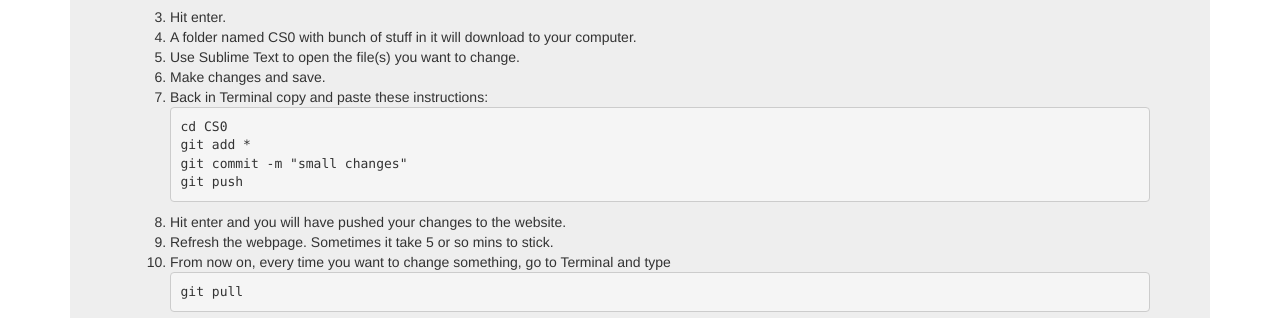
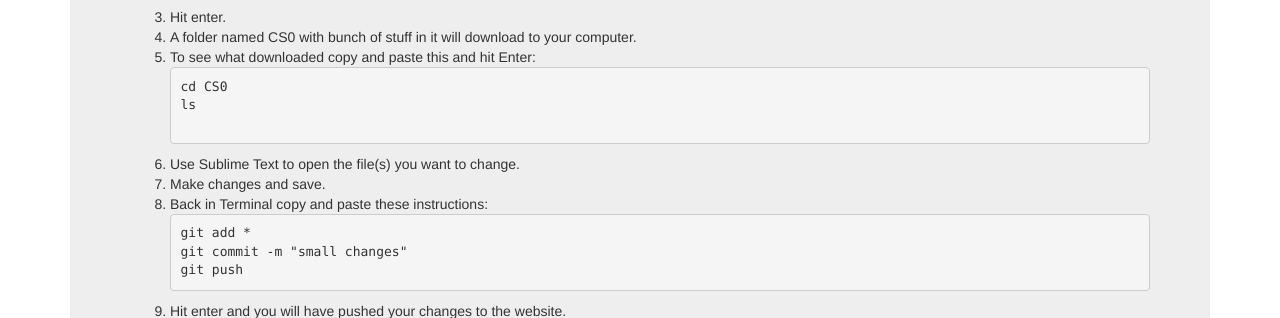
Before and after one commit to daltonschool/CS0, a plain HTML site: page index.html in a window 1280 px wide. Shown: the part 485-803 px from the top of the page. Drawn offline with nearby package versions, Linux system fonts and the light colour scheme.

Commit message:
updated instructions

```diff
--- a/index.html
+++ b/index.html
@@ -34,11 +34,15 @@
 				<pre>git clone https://github.com/daltonschool/CS0.git</pre></li>
 				<li>Hit enter.</li>
 				<li>A folder named CS0 with bunch of stuff in it will download to your computer.</li>
+				<li>To see what downloaded copy and paste this and hit Enter:
+					<pre>
+cd CS0
+ls
+					</pre></li>
 				<li>Use Sublime Text to open the file(s) you want to change.</li>
 				<li>Make changes and save.</li>
 				<li>Back in Terminal copy and paste these instructions:
 				<pre>
-cd CS0
 git add *
 git commit -m "small changes"
 git push</pre></li>
@@ -46,6 +50,7 @@ git push</pre></li>
 				<li>Refresh the webpage. Sometimes it take 5 or so mins to stick.</li>
 				<li>From now on, every time you want to change something, go to Terminal and type
 				<pre>
+cd CS0
 git pull
 </pre> then go to Step 5.</li>
 			</ol>
```
